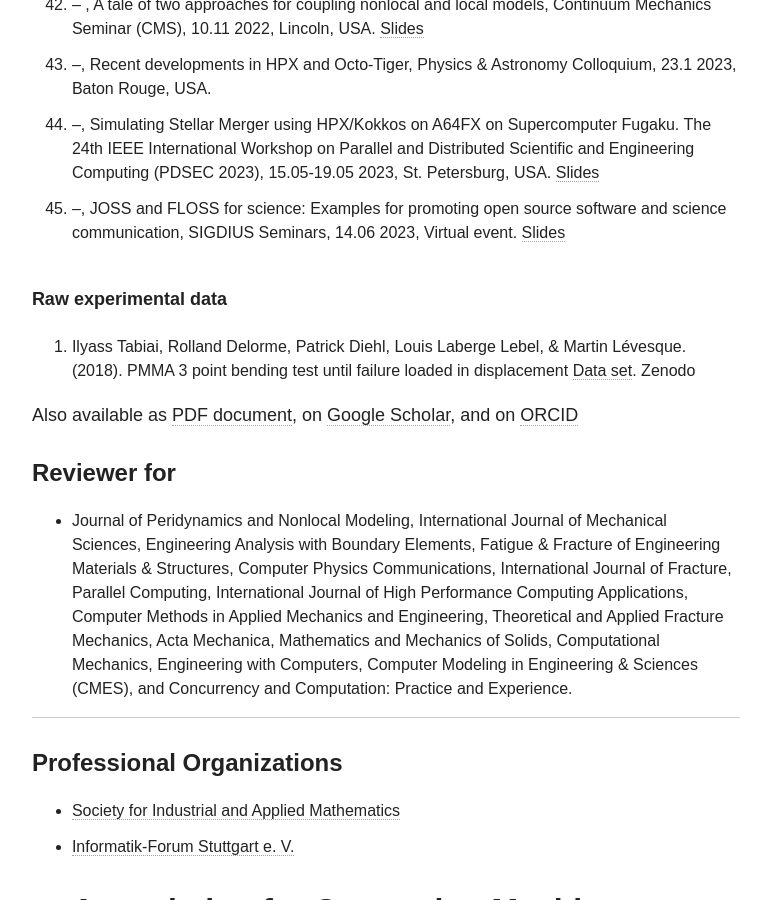
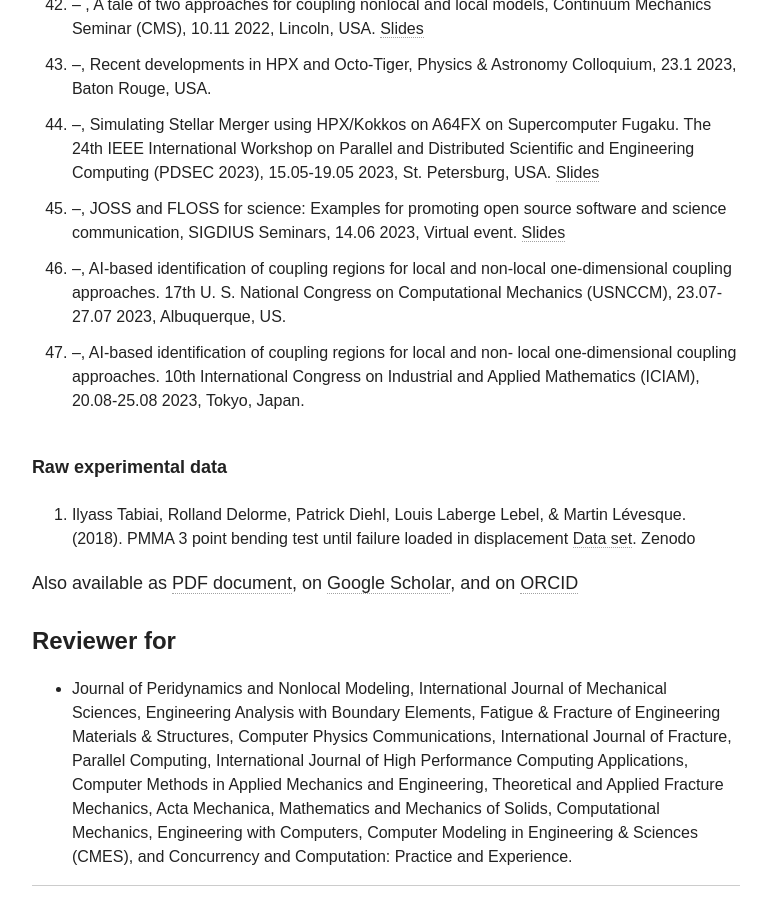
Before and after one commit to diehlpk/diehlpk.github.io, a Jekyll site: the page built from cv/index.md, in a window 1280 px wide and 900 px high, scrolled down 17155 px. Shown: the whole window, without its empty margins (254-1025 px from the left). Built offline with Jekyll 4.4.1, drawn with Linux system fonts in a browser that asks for light colours; some web fonts are replaced.

Commit message:
Update CV

```diff
--- a/cv/index.md
+++ b/cv/index.md
@@ -427,6 +427,8 @@ Congress for Theoretical and Applied Mechanics, 04.06-09.06 2018, Rosemont, US.
 43. --, Recent developments in HPX and Octo-Tiger, Physics & Astronomy Colloquium, 23.1 2023, Baton Rouge, USA.
 44. --, Simulating Stellar Merger using HPX/Kokkos on A64FX on Supercomputer Fugaku. The 24th IEEE International Workshop on Parallel and Distributed Scientific and Engineering Computing (PDSEC 2023), 15.05-19.05 2023, St. Petersburg, USA. [Slides](https://www.slideshare.net/PatrickDiehl3/simulating-stellar-merger-using-hpxkokkos-on-a64fx-on-supercomputer-fugaku)
 45. --, JOSS and FLOSS for science: Examples for promoting open source software and science communication, SIGDIUS Seminars, 14.06 2023, Virtual event. [Slides](https://www.slideshare.net/PatrickDiehl3/joss-and-floss-for-science-examples-for-promoting-open-source-software-and-science-communication)
+46. --, AI-based identification of coupling regions for local and non-local one-dimensional coupling approaches. 17th U. S. National Congress on Computational Mechanics (USNCCM), 23.07-27.07 2023, Albuquerque, US.
+47. --, AI-based identification of coupling regions for local and non- local one-dimensional coupling approaches. 10th International Congress on Industrial and Applied Mathematics (ICIAM), 20.08-25.08 2023, Tokyo, Japan.
 
 ###### Raw experimental data
 1. Ilyass Tabiai, Rolland Delorme, Patrick Diehl, Louis Laberge Lebel, & Martin Lévesque. (2018). PMMA 3 point bending test until failure loaded in displacement [Data set](http://doi.org/10.5281/zenodo.1172068). Zenodo
```
